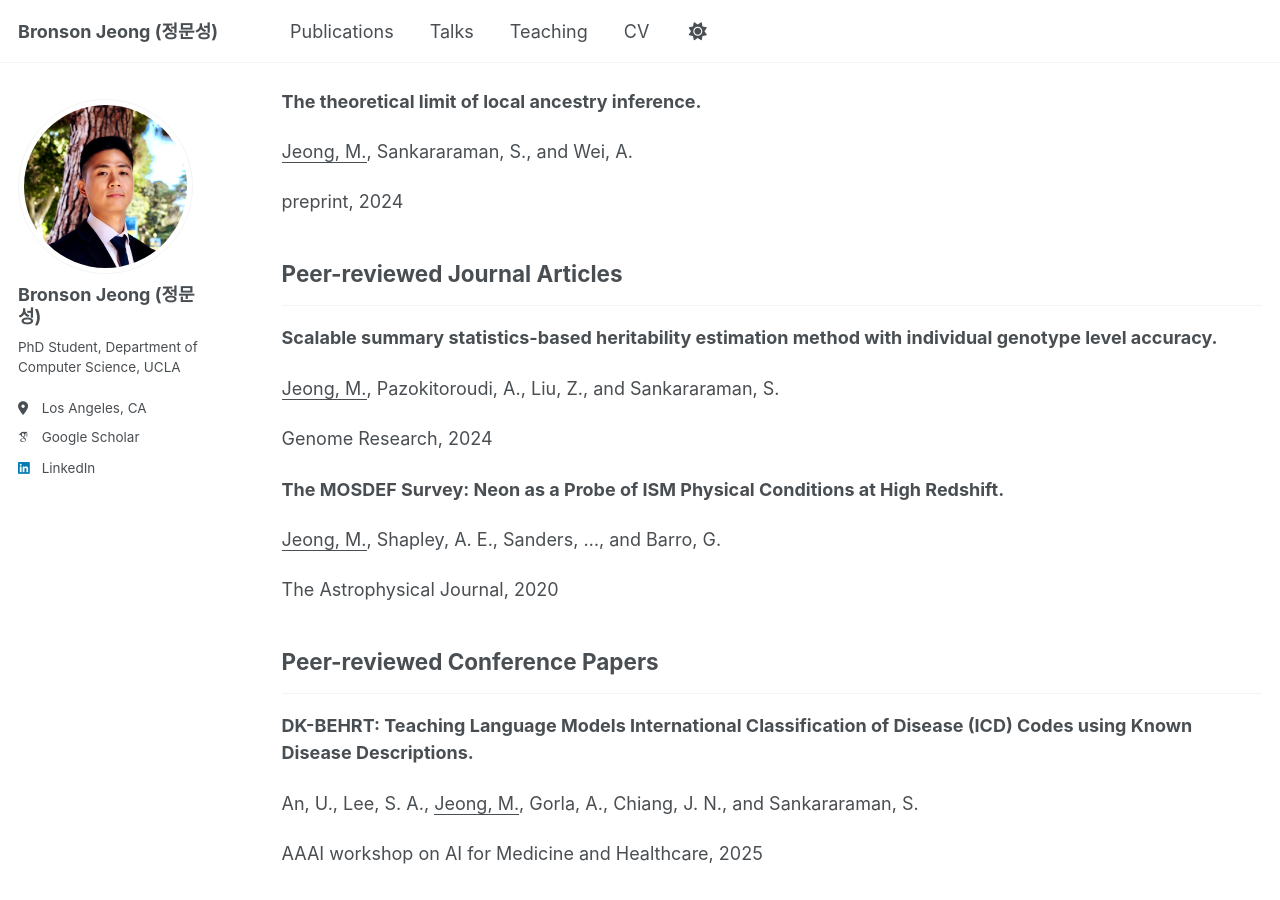
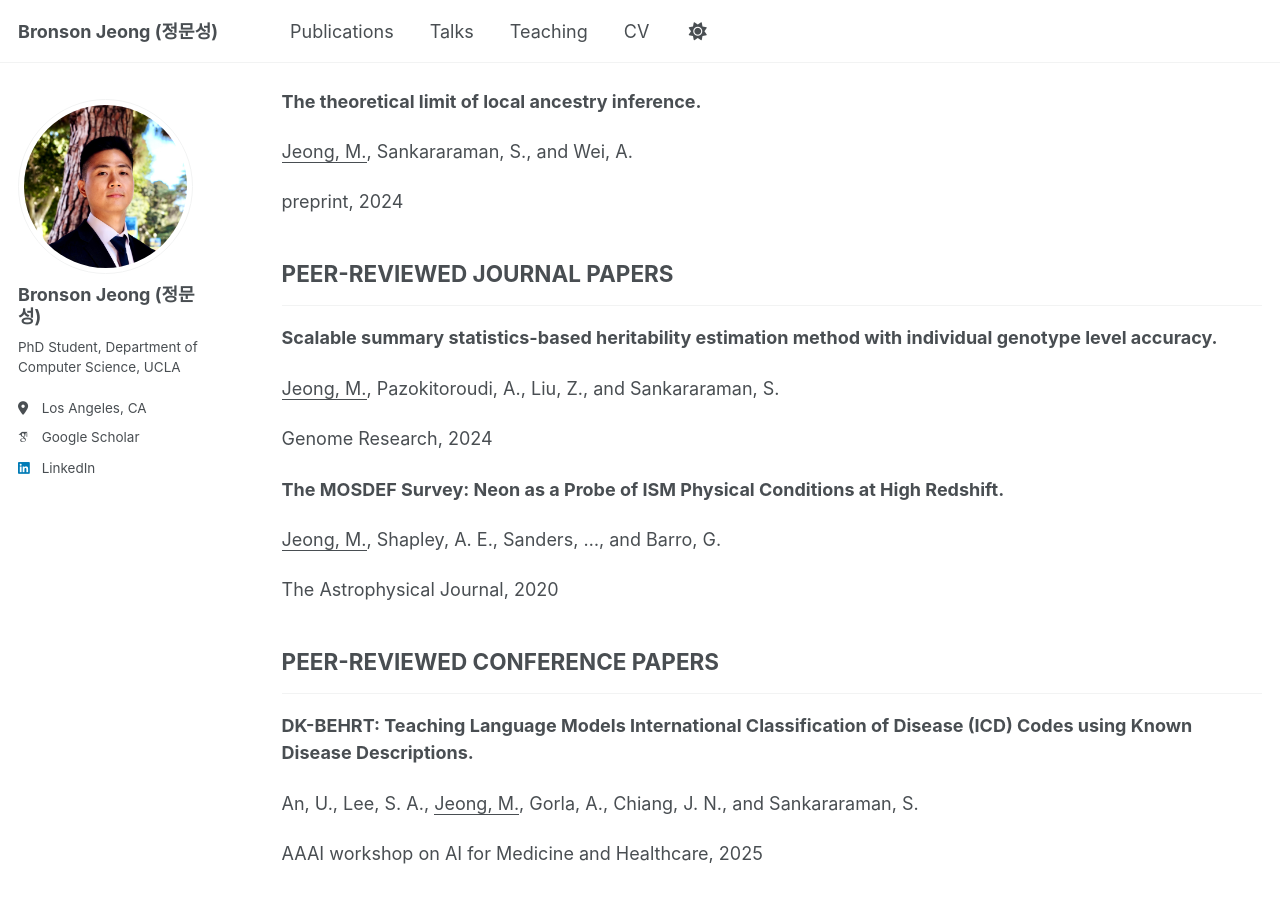
Before and after one commit to bronsonj98/bronsonj98.github.io, a Jekyll site: the page built from _pages/publications.html, in a window 1280 px wide and 900 px high, scrolled down 519 px. Built offline with Jekyll 4.4.1, drawn with Linux system fonts in a browser that asks for light colours; some web fonts are replaced.

```diff
--- a/_config.yml
+++ b/_config.yml
@@ -80,9 +80,9 @@ publication_category:
   preprints:
     title: 'PREPRINTS & IN PREPARATION'
   manuscripts:
-    title: 'Peer-reviewed Journal Articles'
+    title: 'PEER-REVIEWED JOURNAL PAPERS'
   conferences:
-    title: 'Peer-reviewed Conference Papers'
+    title: 'PEER-REVIEWED CONFERENCE PAPERS'
 
 # Site Settings
 teaser                   :  # filename of teaser fallback teaser image placed in /images/, .e.g. "500x300.png"
--- a/_pages/publications.html
+++ b/_pages/publications.html
@@ -20,7 +20,7 @@ author_profile: true
         {% continue %}
       {% endif %}
       {% unless title_shown %}
-        <h2>{{ category[1].title }}</h2><hr />
+        <h2 class="pub-category-title">{{ category[1].title }}</h2><hr />
         {% assign title_shown = true %}
       {% endunless %}
       {% include archive-single.html %}
```
